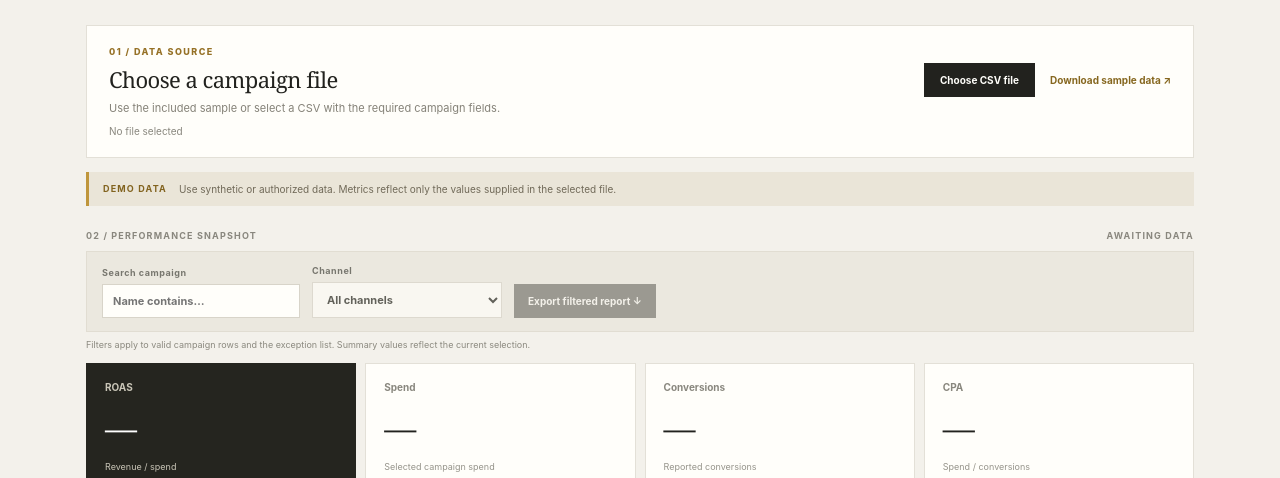
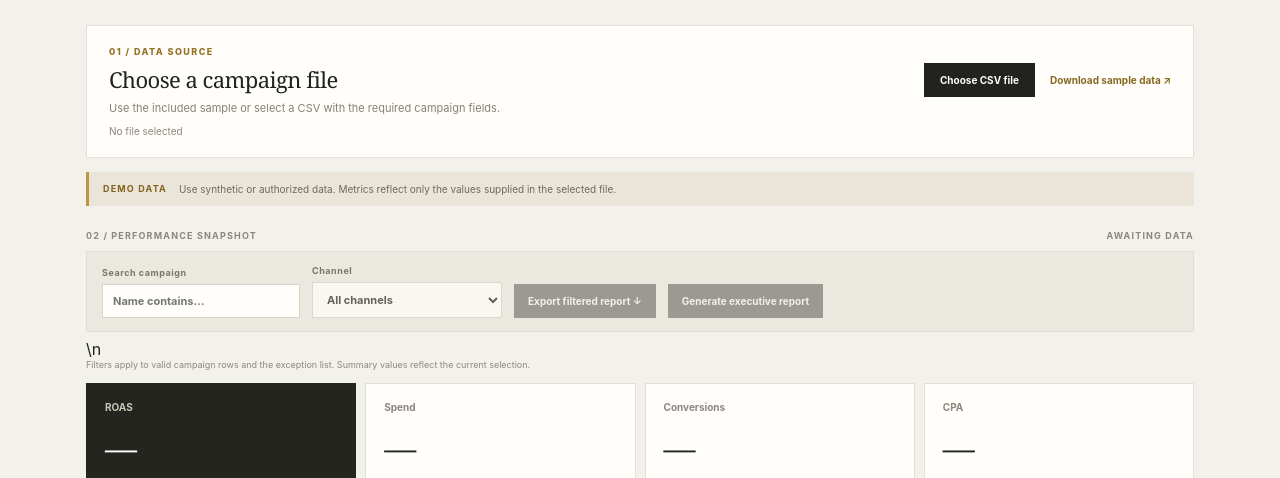
Before and after one commit to mauropetersbrcomstudio/ai-innovation-portfolio, a plain HTML site: page Marketing Intelligence & Business Automation/campaign-performance-analyzer/dashboard.html in a window 1280 px wide. Shown: the part 308-786 px from the top of the page. Drawn offline with Linux system fonts and the light colour scheme.

Commit message:
Add executive marketing report controls and printable report section

```diff
--- a/Marketing Intelligence & Business Automation/campaign-performance-analyzer/dashboard.html
+++ b/Marketing Intelligence & Business Automation/campaign-performance-analyzer/dashboard.html
@@ -29,7 +29,7 @@
       <div class="filters" aria-label="Dashboard filters">
         <label>Search campaign<input id="campaign-search" type="search" placeholder="Name contains…" disabled></label>
         <label>Channel<select id="channel-filter" disabled><option value="all">All channels</option></select></label>
-        <button id="export-report" type="button" disabled>Export filtered report ↓</button>
+        <button id="export-report" type="button" disabled>Export filtered report ↓</button><button id="generate-report" type="button" disabled>Generate executive report</button>
       </div>
       <div class="period-controls" id="period-controls" hidden>
         <label>Period start<input id="period-start" type="date"></label>
@@ -44,7 +44,7 @@
           <div><span>ROAS</span><strong id="period-roas">—</strong><small id="period-roas-change">—</small></div>
         </div>
       </section>
-      <p class="filter-note" id="filter-note">Filters apply to valid campaign rows and the exception list. Summary values reflect the current selection.</p>
+      <section class="panel timeline-panel" id="timeline-panel" hidden><div class="panel-heading"><div><p class="eyebrow">03 / TEMPORAL EVOLUTION</p><h2>Daily performance trend</h2><p>Daily totals from valid rows in the active campaign and channel selection.</p></div><span class="unit">BY DATE</span></div><div class="table-wrap"><table><thead><tr><th>Date</th><th>Spend</th><th>Conversions</th><th>Revenue</th><th>ROAS</th></tr></thead><tbody id="timeline-rows"></tbody></table></div></section>\n      <p class="filter-note" id="filter-note">Filters apply to valid campaign rows and the exception list. Summary values reflect the current selection.</p>
       <div class="kpis">
         <article class="kpi primary"><span>ROAS</span><strong id="roas">—</strong><small>Revenue / spend</small></article>
         <article class="kpi"><span>Spend</span><strong id="spend">—</strong><small>Selected campaign spend</small></article>
```
